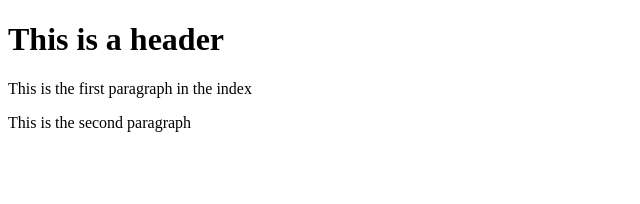
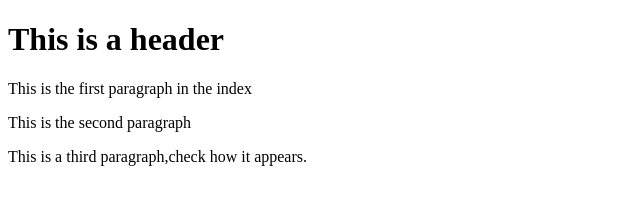
Before and after one commit to endugah/git-test, a website: page index.html in a window 1280 px wide. Shown: the whole page, without its empty margins (0-640 px from the left). Drawn offline with Linux system fonts and the light colour scheme.

Commit message:
fourth commit

```diff
--- a/index.html
+++ b/index.html
@@ -5,6 +5,7 @@
     <h1>This is a header</h1>
     <p>This is the first paragraph in the index</p>
     <p>This is the second paragraph</p>
+    <p>This is a third paragraph,check how it appears.</p>
     </body>
 
 </html>
```
Also changed, not shown: package.json (added, +24 -0 lines), 1 other file.
